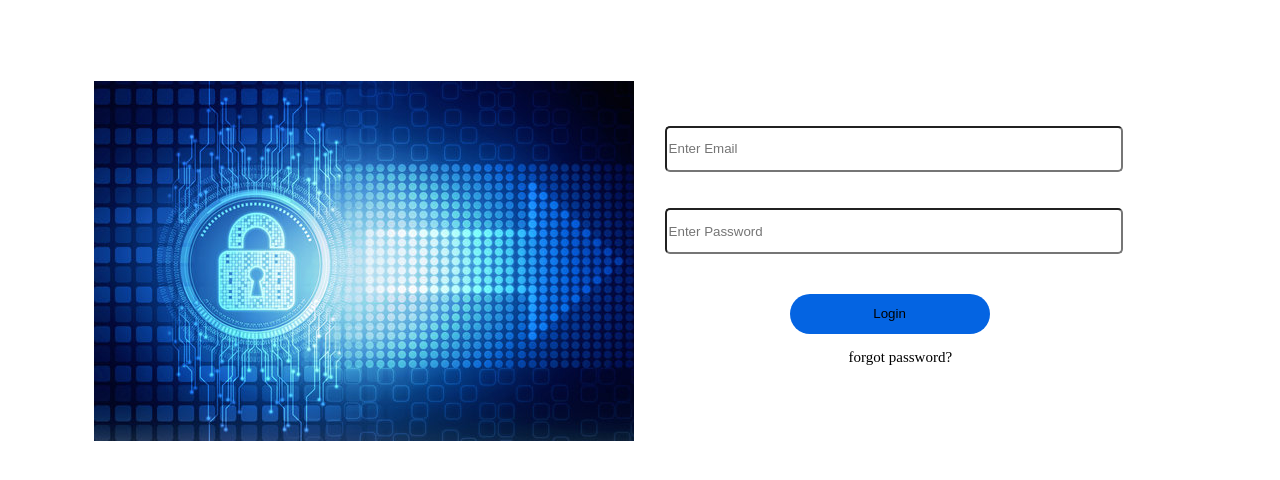
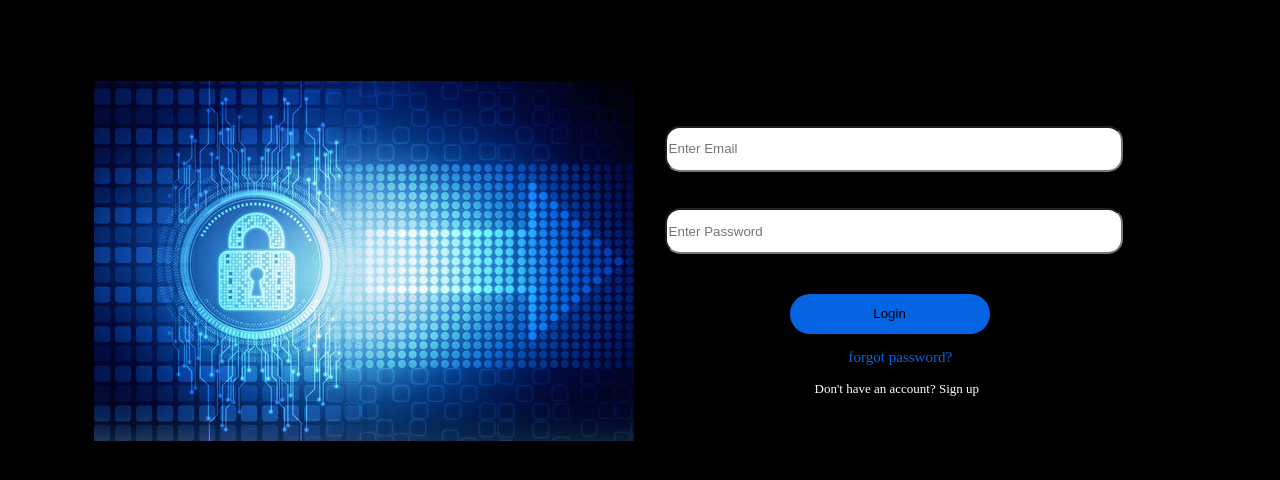
Before and after one commit to ajju-accolite/assign2-loginpage-html-css, a plain HTML site: page index.html in a window 1280 px wide. Shown: the part 88-568 px from the top of the page. Drawn offline with Linux system fonts and the light colour scheme.

Commit message:
edit2 class-name

```diff
--- a/index.html
+++ b/index.html
@@ -30,7 +30,9 @@
         /><br />
         <button type="submit" class="button" id="button">Login</button>
 
-        <p>forgot password?</p>
+        <p class="edit">forgot password?</p>
+
+        <p class="edit2">Don't have an account? Sign up</p>
 
       </div>
 
--- a/style.css
+++ b/style.css
@@ -1,11 +1,23 @@
+html{
+  background-color: black;
+}
+
+.edit2{
+  color: white;
+  font-size: 13px;
+  margin-left: 20px;
+}
+
+
 h1 {
   color: rgb(4, 100, 226);
   text-align: center;
   margin-top: 30px;
 }
-p {
+.edit {
   font-size: 15px;
   margin-left: 54px;
+  color: rgb(4, 100, 226);
 }
 .flex-container {
   display: flex;
@@ -39,13 +51,13 @@ input#email {
   width: 450px;
   margin-left: -130px;
   margin-top: 45px;
-  border-radius: 5px;
+  border-radius: 15px;
   margin-bottom: 20px;
 }
 input#password {
   height: 40px;
   width: 450px;
   margin-left: -130px;
-  border-radius: 5px;
+  border-radius: 15px;
   margin-bottom: 20px;
 }
```
